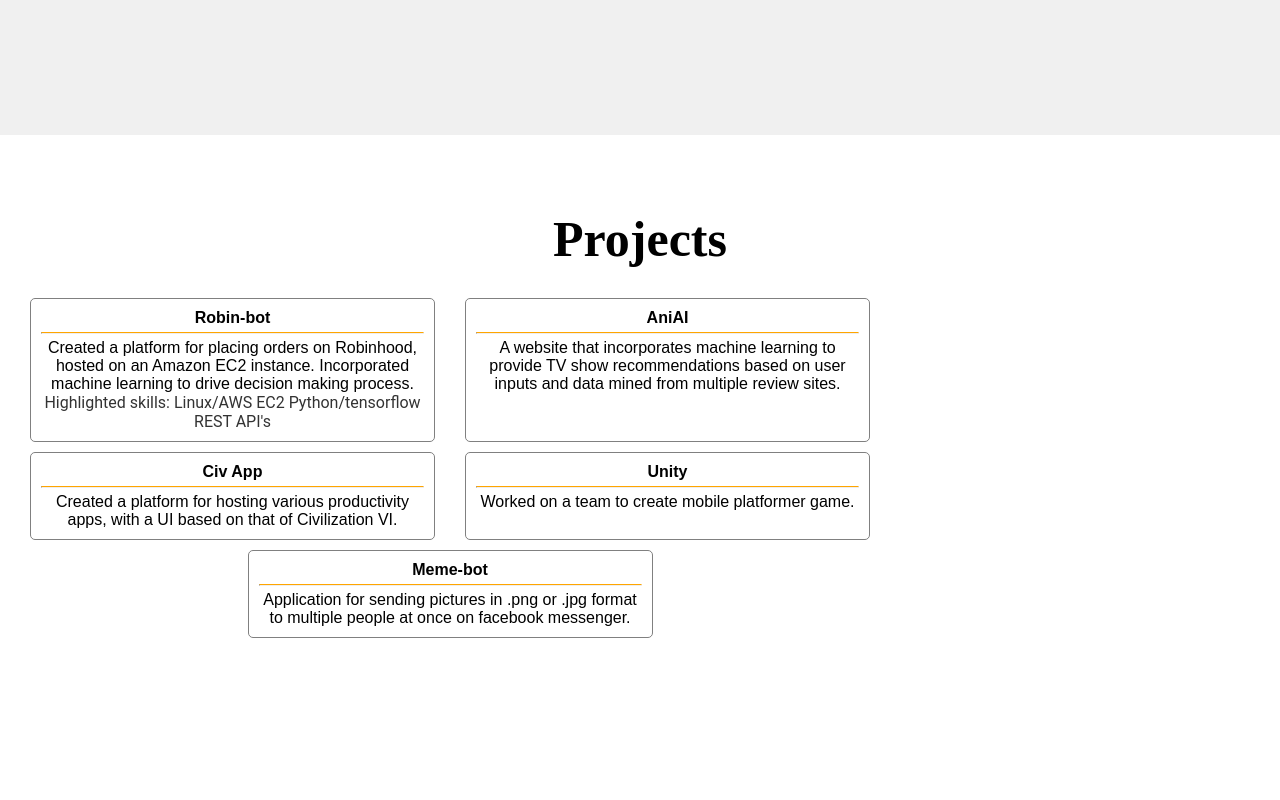
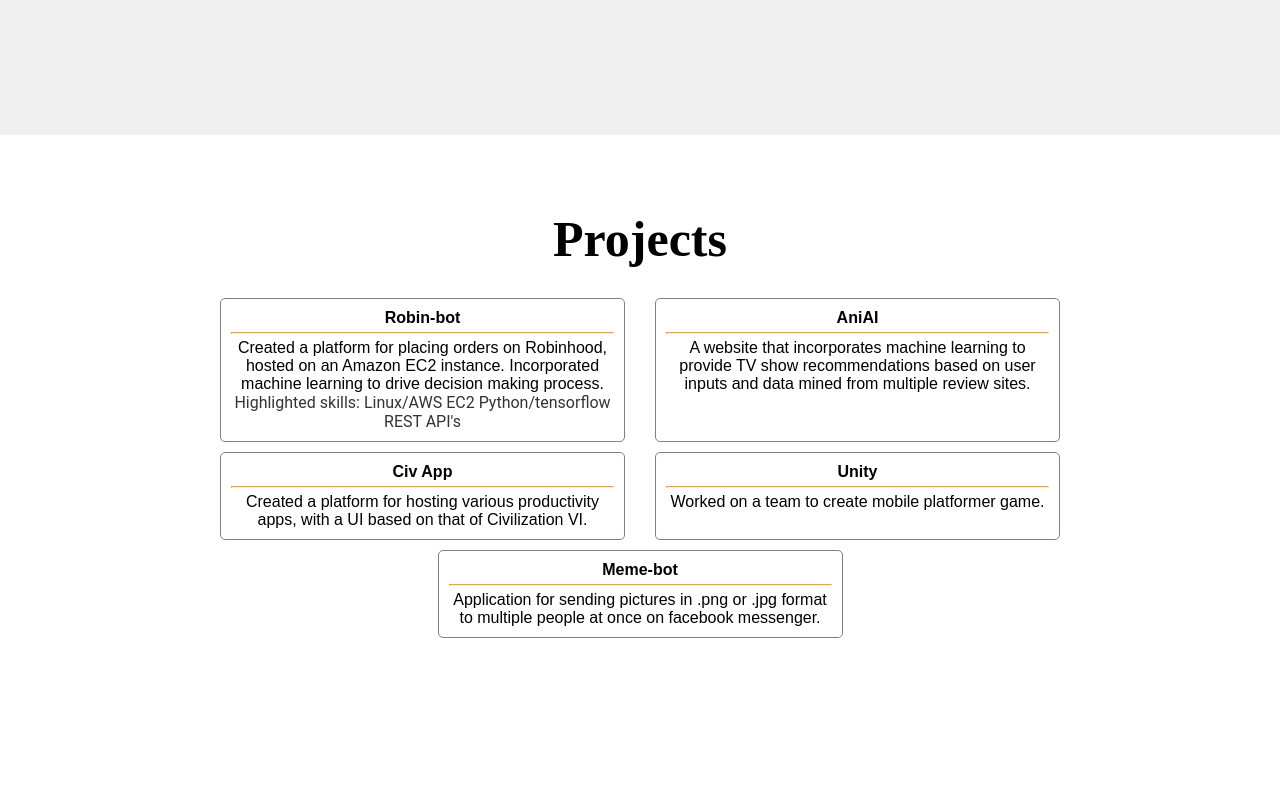
Before and after one commit to kz53/kz53.github.io, a React (Create React App) app: page / in a window 1280 px wide. Shown: the part 2340-3140 px from the top of the page. Built offline with nearby package versions, Linux system fonts and the light colour scheme.

Commit message:
links icons

```diff
--- a/src/styles.css
+++ b/src/styles.css
@@ -206,7 +206,7 @@ section {
 
 /* Project Section */
 
-#project {
+#projects {
   display: flex;
   flex-direction: column;
   align-items: center;
```
